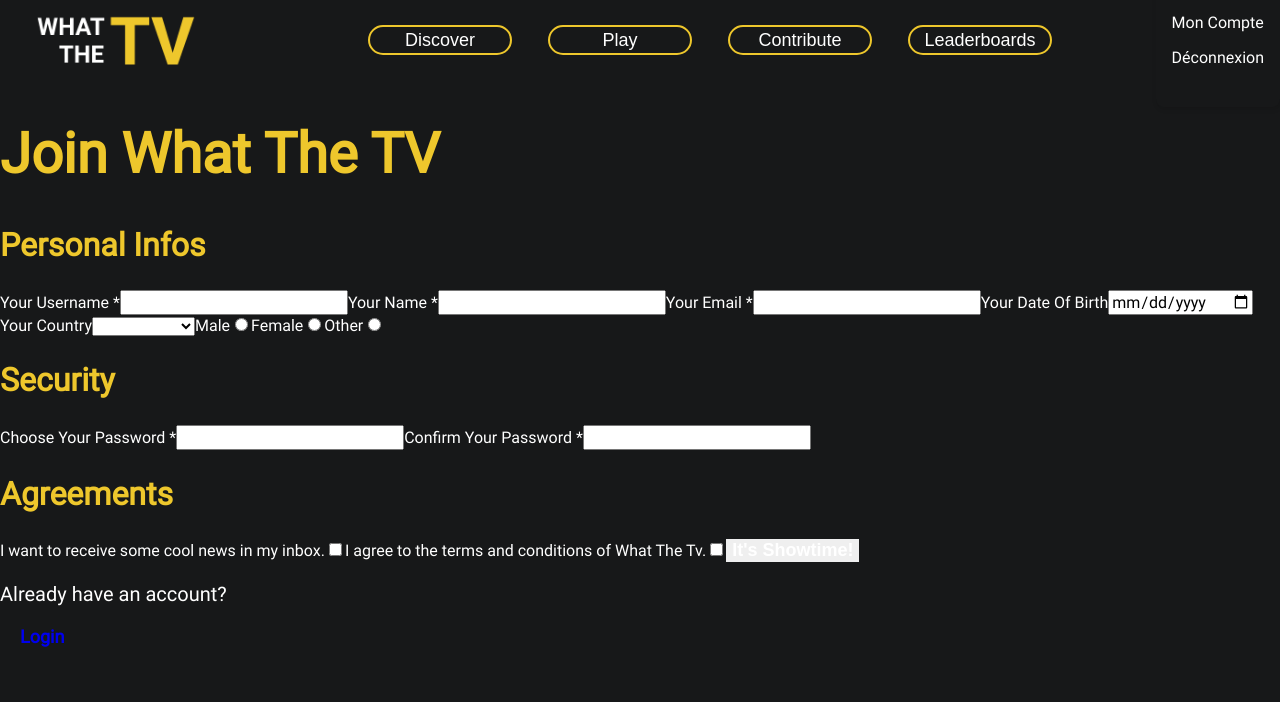
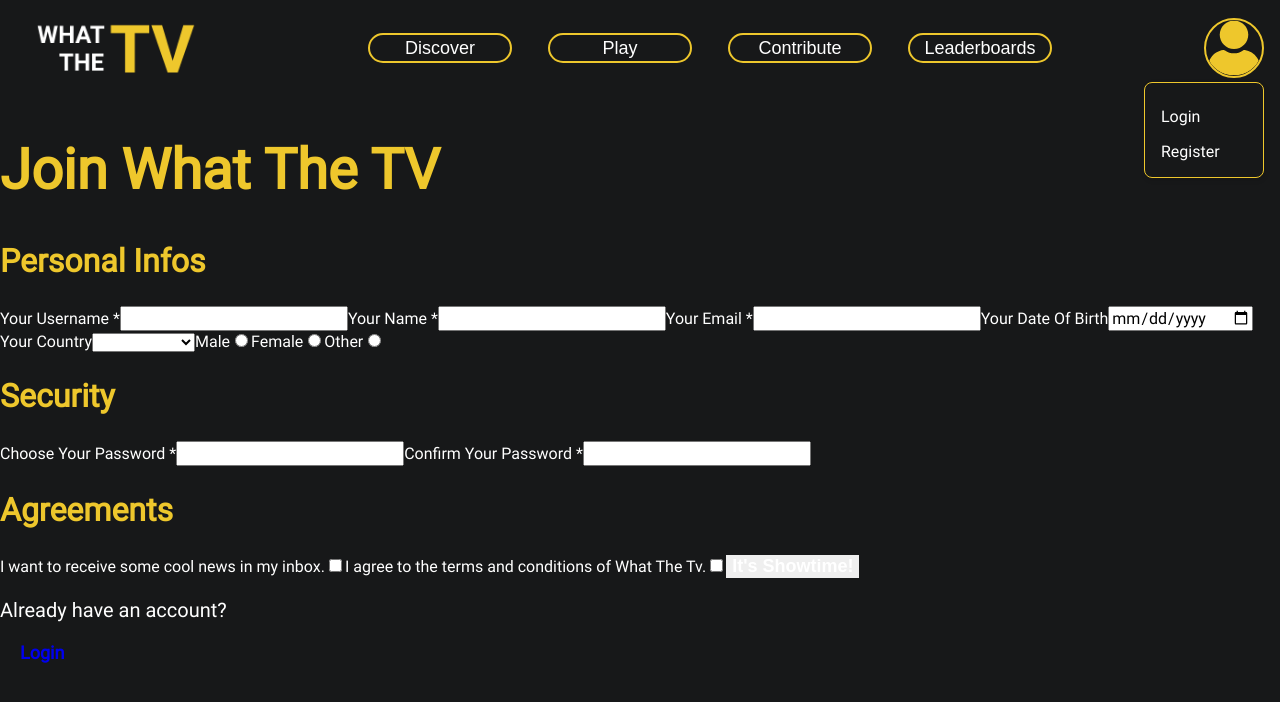
Before and after one commit to ArthurGuez/what-the-tv-client, a React (Create React App) app: page /register in a window 1280 px wide. Both pictures are taken after a click on the element 1234 px from the left and 40 px from the top of the page. Shown: the top 702 px of the page. Built offline with nearby package versions, Linux system fonts and the light colour scheme.

Commit message:
nav done

```diff
--- a/src/App.jsx
+++ b/src/App.jsx
@@ -24,8 +24,6 @@ function App() {
 	};
 
 	const [state, dispatch] = useReducer(reducer, initialState);
-
-	console.log('app', state);
 
 	useEffect(() => {
 		const fetchUser = async () => {
--- a/src/App.scss
+++ b/src/App.scss
@@ -30,15 +30,15 @@ body {
 		font-weight: bold;
 		color: $secondary-color;
 
-		// @include tablet {
-		// 	font-size: 3.5rem;
-		// 	line-height: 3.5rem;
-		// }
+		@include tablet {
+			font-size: 3.5rem;
+			line-height: 3.5rem;
+		}
 
-		// @include phone {
-		// 	font-size: 3rem;
-		// 	line-height: 3rem;
-		// }
+		@include phone {
+			font-size: 3rem;
+			line-height: 3rem;
+		}
 	}
 
 	h2 {
@@ -47,15 +47,15 @@ body {
 		font-weight: bold;
 		color: $secondary-color;
 
-		// @include tablet {
-		// 	font-size: 2rem;
-		// 	line-height: 2rem;
-		// }
+		@include tablet {
+			font-size: 2rem;
+			line-height: 2rem;
+		}
 
-		// @include phone {
-		// 	font-size: 1.75rem;
-		// 	line-height: 1.75rem;
-		// }
+		@include phone {
+			font-size: 1.75rem;
+			line-height: 1.75rem;
+		}
 	}
 
 	h3 {
--- a/src/Components/Header/Header.jsx
+++ b/src/Components/Header/Header.jsx
@@ -23,7 +23,6 @@ const Header = () => {
 	});
 
 	return (
-		<header>
 		<nav className="nav">
 			<div className="nav__menu">
 				{isMobile ? (
@@ -43,7 +42,6 @@ const Header = () => {
 
 			<UserMenu open={openUser} setOpen={setOpenUser} />
 		</nav>
-		</header>
 	);
 };
 
--- a/src/Components/Header/Header.scss
+++ b/src/Components/Header/Header.scss
@@ -2,11 +2,12 @@
 
 .nav {
 	display: flex;
+	// position: fixed;
 	justify-content: space-between;
 	align-items: center;
 	width: 100%;
-	height: 10vh;
-	padding: 1em;
+	height: auto;
+	padding: 0 1em;
 
 	&__menu {
 		@include desktop {
@@ -28,6 +29,7 @@
 	&__user {
 		display: flex;
 		align-items: center;
+		position: relative;
 
 		@include desktop {
 			order: 2;
--- a/src/Components/Header/UserMenu/UserMenu.jsx
+++ b/src/Components/Header/UserMenu/UserMenu.jsx
@@ -7,7 +7,7 @@ import './UserMenu.scss';
 import avatar from '../../../assets/images/avatar.svg';
 
 const UserMenu = ({ open, setOpen }) => {
-	const { dispatch } = useContext(AuthContext);
+	const { state, dispatch } = useContext(AuthContext);
 
 	const logOut = () => {
 		dispatch({
@@ -15,15 +15,41 @@ const UserMenu = ({ open, setOpen }) => {
 		});
 	};
 
+	function windowOnClick(event) {
+		if (!event.target.matches('.nav__user')) {
+			setOpen(false);
+			window.removeEventListener('click', windowOnClick);
+		}
+	}
+
+	function iconOnClick(event) {
+		event.stopPropagation();
+		setOpen(true);
+		window.addEventListener('click', windowOnClick);
+	}
+
 	return (
-		<div className="nav__user" onClick={() => setOpen(!open)}>
+		<div
+			className="nav__user"
+			onClick={(event) => {
+				iconOnClick(event);
+				setOpen(!open);
+			}}
+		>
 			<img className="user__avatar" src={avatar} alt="Profile menu"></img>
 			{open ? (
 				<div className="userMenu">
-					<ul>
-						<li>Mon Compte</li>
-						<li onClick={logOut}>Déconnexion</li>
-					</ul>
+					{state.isAuthenticated ? (
+						<ul>
+							<li>My Account</li>
+							<li onClick={logOut}>Logout</li>
+						</ul>
+					) : (
+						<ul>
+							<li>Login</li>
+							<li>Register</li>
+						</ul>
+					)}
 				</div>
 			) : null}
 		</div>
--- a/src/Components/Header/UserMenu/UserMenu.scss
+++ b/src/Components/Header/UserMenu/UserMenu.scss
@@ -2,17 +2,26 @@
 
 .userMenu {
 	position: absolute;
+	width: 7.5em;
+	height: 6em;
 	right: 0;
+	top: 4em;
 	font-size: 1rem;
-	padding: 1rem;
+	padding: 0 1rem;
 	box-shadow: 1px 2px 4px 1px rgba(0, 0, 0, 0.1);
 	background-color: $background-color;
+	border: 1px solid $secondary-color;
 	border-radius: 0.5rem;
 	ul {
 		list-style: none;
 		padding: 0;
 		li {
 			padding: 0.5rem 0;
+			cursor: pointer;
+			transition: color 0.3s;
+		}
+		li:hover {
+			color: $secondary-color;
 		}
 	}
 }
--- a/src/CustomHooks/useForm.jsx
+++ b/src/CustomHooks/useForm.js
@@ -34,7 +34,7 @@ const useForm = (initialState, validate, callback) => {
 		if (Object.keys(errors).length === 0 && isSubmitting) {
 			callback();
 		}
-	}, [errors, isSubmitting]);
+	}, [errors, isSubmitting, callback]);
 
 	return { handleChange, handleCheck, handleSubmit, data, setData, errors };
 };
--- a/src/PrivateRoute.jsx
+++ b/src/PrivateRoute.jsx
@@ -7,7 +7,6 @@ import Loader from './Components/Loader/Loader';
 
 const PrivateRoute = ({ component: Component, ...rest }) => {
 	const { state } = useContext(AuthContext);
-	console.log('private', state);
 	return (
 		<Route
 			{...rest}
```
Also changed, not shown: src/CustomHooks/useOnClickOutside.js (added, +18 -0 lines). Lines whose indentation alone changed are shown as unchanged.
